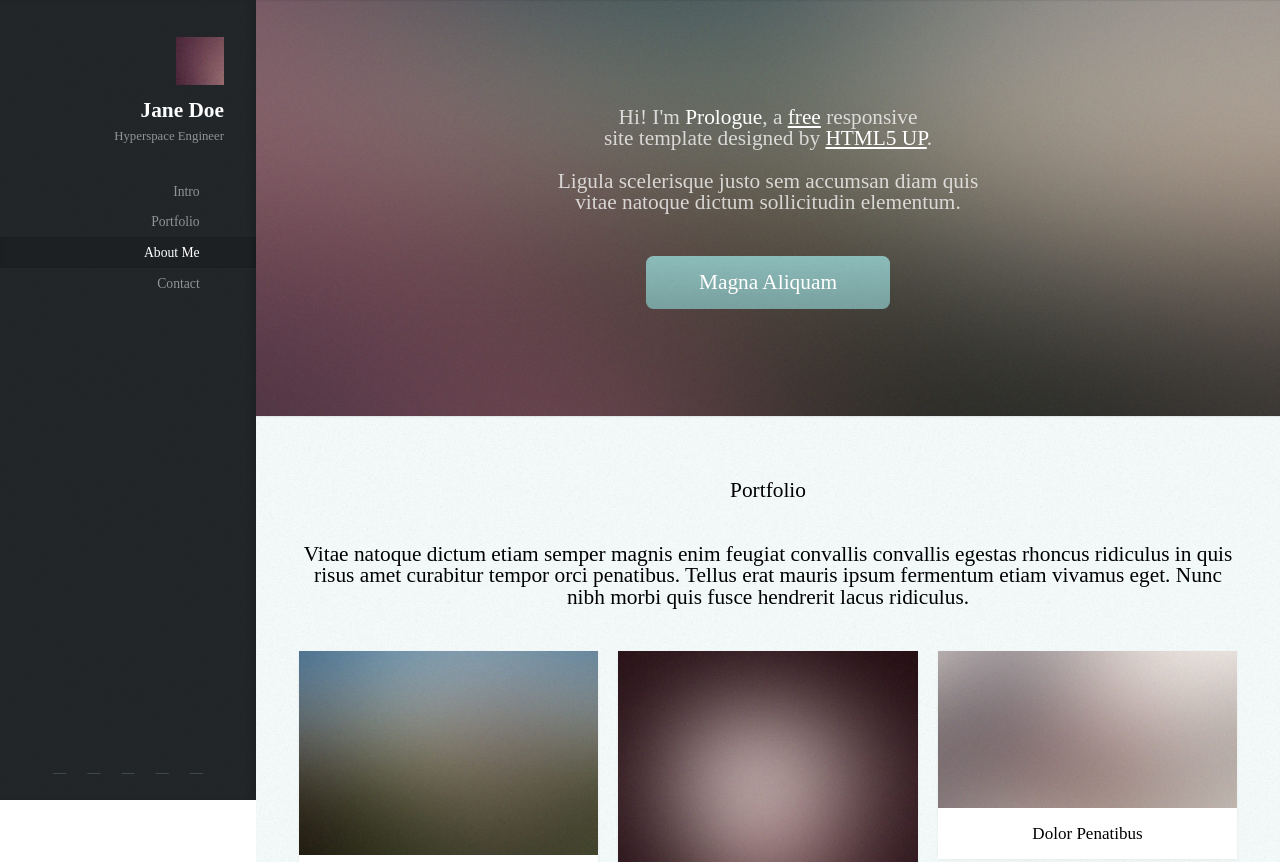
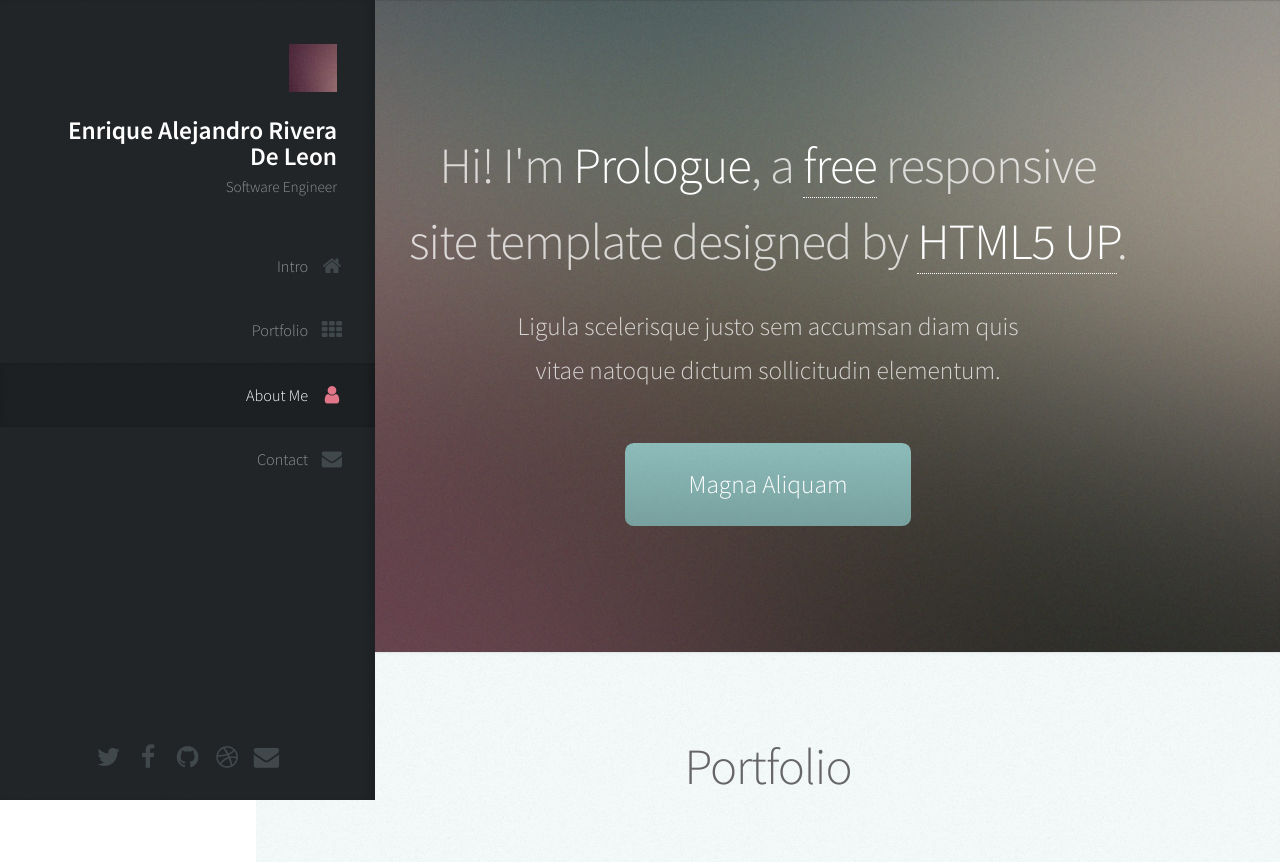
Before and after one commit to Alejandroid101/301basic-server-week1, a website: page public/index.html in a window 1280 px wide. Shown: the top 862 px of the page. Drawn offline with Linux system fonts and the light colour scheme.

Commit message:
stuck on css refactoring

```diff
--- a/public/assets/css/layout.css
+++ b/public/assets/css/layout.css
@@ -22,6 +22,31 @@
 
 body {
 	line-height: 1;
+}
+
+#header {
+  display: -moz-flex;
+  display: -webkit-flex;
+  display: -ms-flex;
+  display: flex;
+  -moz-flex-direction: column;
+  -webkit-flex-direction: column;
+  -ms-flex-direction: column;
+  flex-direction: column;
+  -moz-justify-content: space-between;
+  -webkit-justify-content: space-between;
+  -ms-justify-content: space-between;
+  justify-content: space-between;
+  background: #222629 url("images/overlay.png");
+  box-shadow: inset -0.25em 0 0.25em 0 rgba(0, 0, 0, 0.1);
+  color: #fff;
+  height: 100%;
+  left: 0;
+  overflow-y: auto;
+  position: fixed;
+  text-align: right;
+  top: 0;
+  width: 375px;
 }
 
 ol, ul {
@@ -2267,7 +2292,8 @@
 				font-size: 1.25em;
 			}
 
-		/* Header */
+    /* Header */
+
 
 			#header {
 				-moz-backface-visibility: hidden;
@@ -2298,7 +2324,8 @@
 
 				#header .top {
 					position: relative;
-				}
+        }
+
 
 				#header .bottom {
 					border-top: solid 1px rgba(255, 255, 255, 0.05);
--- a/public/index.html
+++ b/public/index.html
@@ -11,7 +11,7 @@
 		<meta name="viewport" content="width=device-width, initial-scale=1, user-scalable=no" />
 		<link rel="stylesheet" href="assets/css/base.css" />
 		<link rel="stylesheet" href="assets/css/layout.css" />
-		<link rel="stylesheet" href="assets/css/module.css" />
+		<link rel="stylesheet" href="assets/css/modules.css" />
 	</head>
 	<body class="is-preload">
 
@@ -23,8 +23,8 @@
 					<!-- Logo -->
 						<div id="logo">
 							<span class="image avatar48"><img src="images/avatar.jpg" alt="" /></span>
-							<h1 id="title">Jane Doe</h1>
-							<p>Hyperspace Engineer</p>
+							<h1 id="title"> Enrique Alejandro Rivera De Leon</h1>
+							<p>Software Engineer</p>
 						</div>
 
 					<!-- Nav -->
@@ -199,12 +199,28 @@
 
 		<!-- Scripts -->
 			<script src="assets/js/jquery.min.js"></script>
+			<!-- <script src="assets/js/jquery.min.js"></script> -->
+
 			<script src="assets/js/jquery.scrolly.min.js"></script>
+			<!-- <script src="assets/js/jquery.scrolly.min.js"></script> -->
+
+
 			<script src="assets/js/jquery.scrollex.min.js"></script>
+			<!-- <script src="https://cdnjs.cloudflare.com/ajax/libs/jquery.scrollex/0.2.1/jquery.scrollex.min.js"></script> -->
+
 			<script src="assets/js/browser.min.js"></script>
+			<!-- <script src="https://cdnjs.cloudflare.com/ajax/libs/babel-core/6.1.19/browser.min.js"></script> -->
+
 			<script src="assets/js/breakpoints.min.js"></script>
+			<!-- <script src="assets/js/breakpoints.min.js"></script> -->
+
 			<script src="assets/js/util.js"></script>
+			<!-- <script src="https://cdnjs.cloudflare.com/ajax/libs/javascript.util/0.12.12/javascript.util.min.js"></script> -->
+
+
 			<script src="assets/js/main.js"></script>
+			<!-- <script src="https://gist.github.com/typeoneerror/5878516.js"></script> -->
+
 
 	</body>
 </html>
```
Also changed, not shown: public/README.md.
